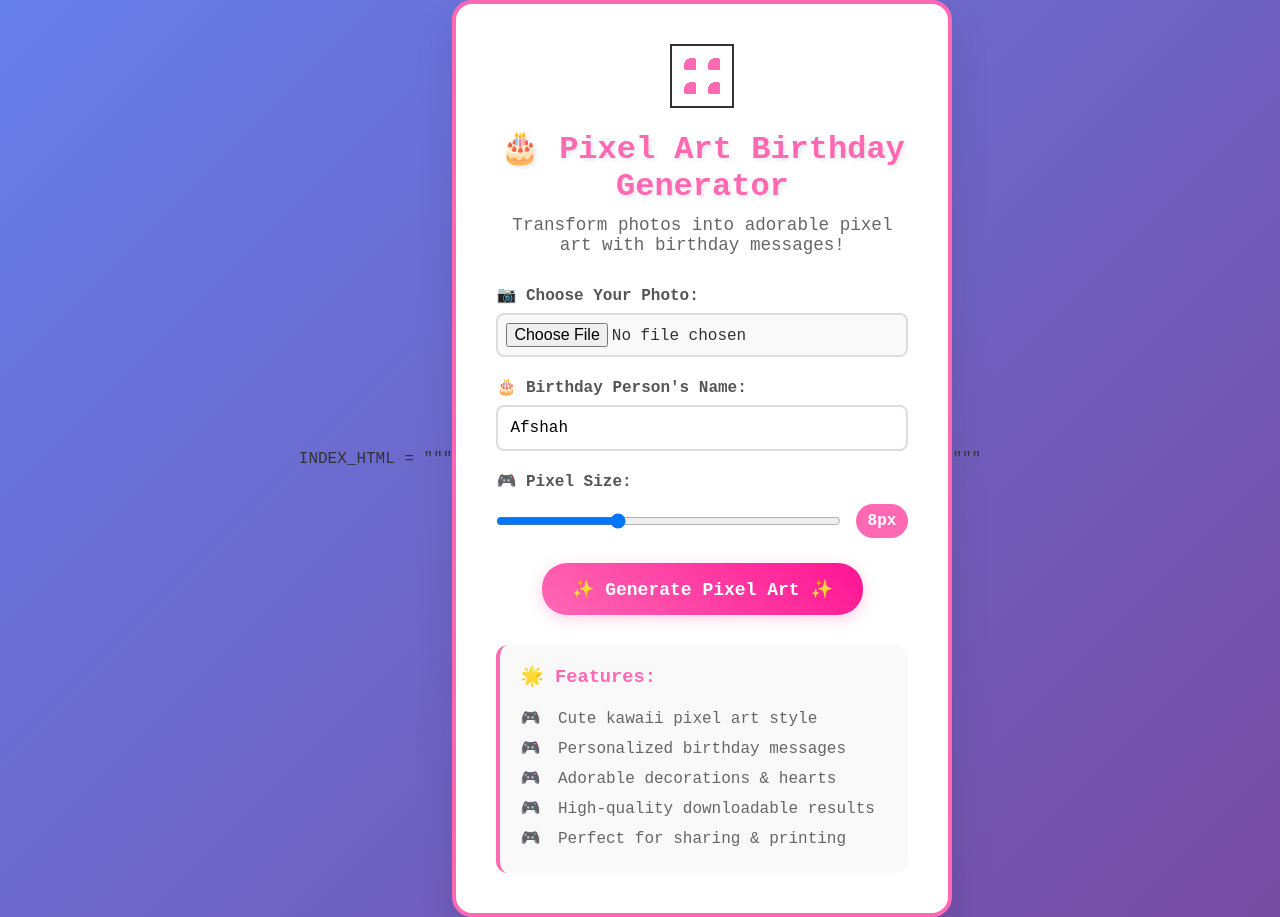
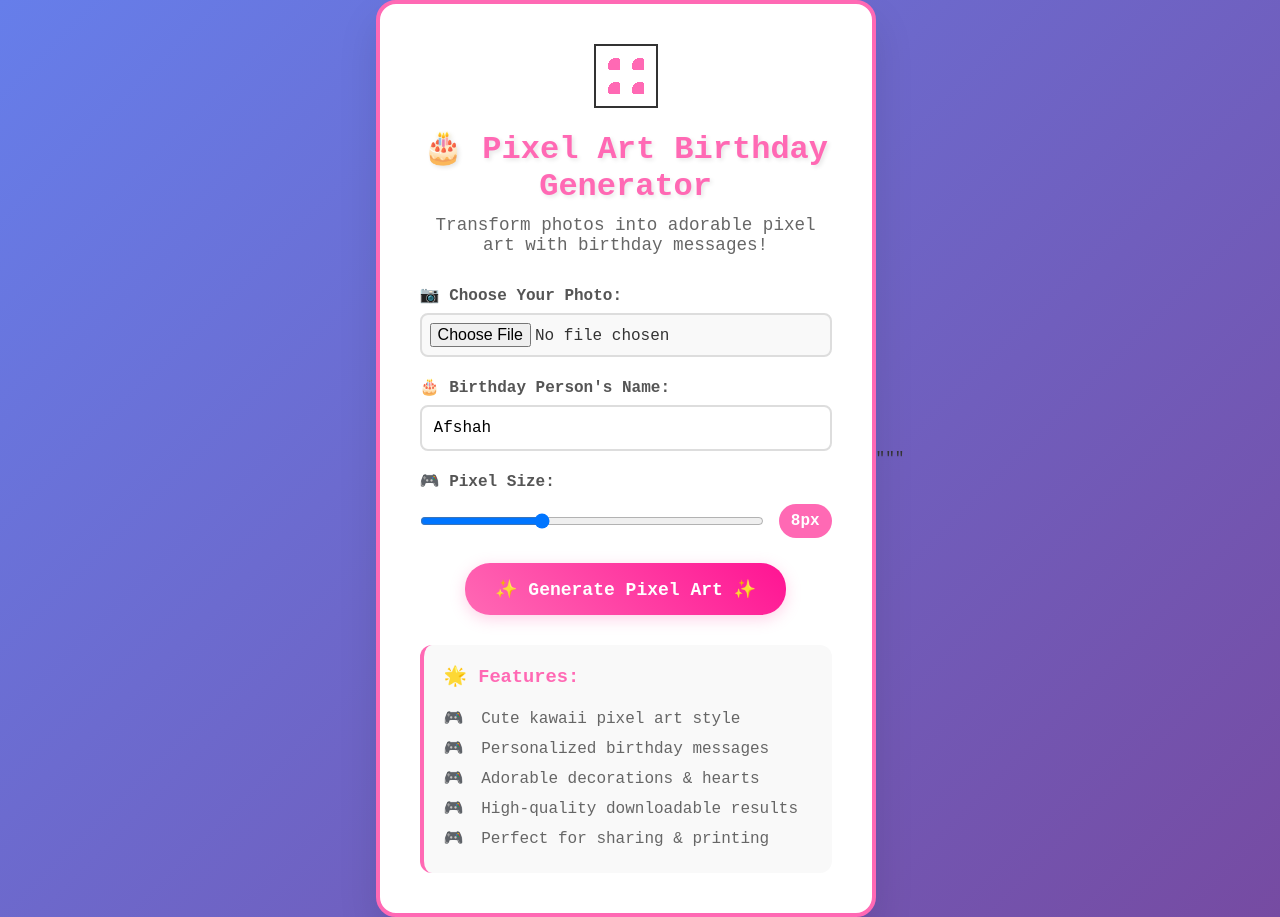
Before and after one commit to KDx22/bday_art, a Flask app: page / in a window 1280 px wide. Run offline with Flask 3, Linux system fonts and the light colour scheme.

Commit message:
Update index.html

```diff
--- a/Templates/index.html
+++ b/Templates/index.html
@@ -1,4 +1,4 @@
-INDEX_HTML = """
+
 <!DOCTYPE html>
 <html lang="en">
 <head>
```
